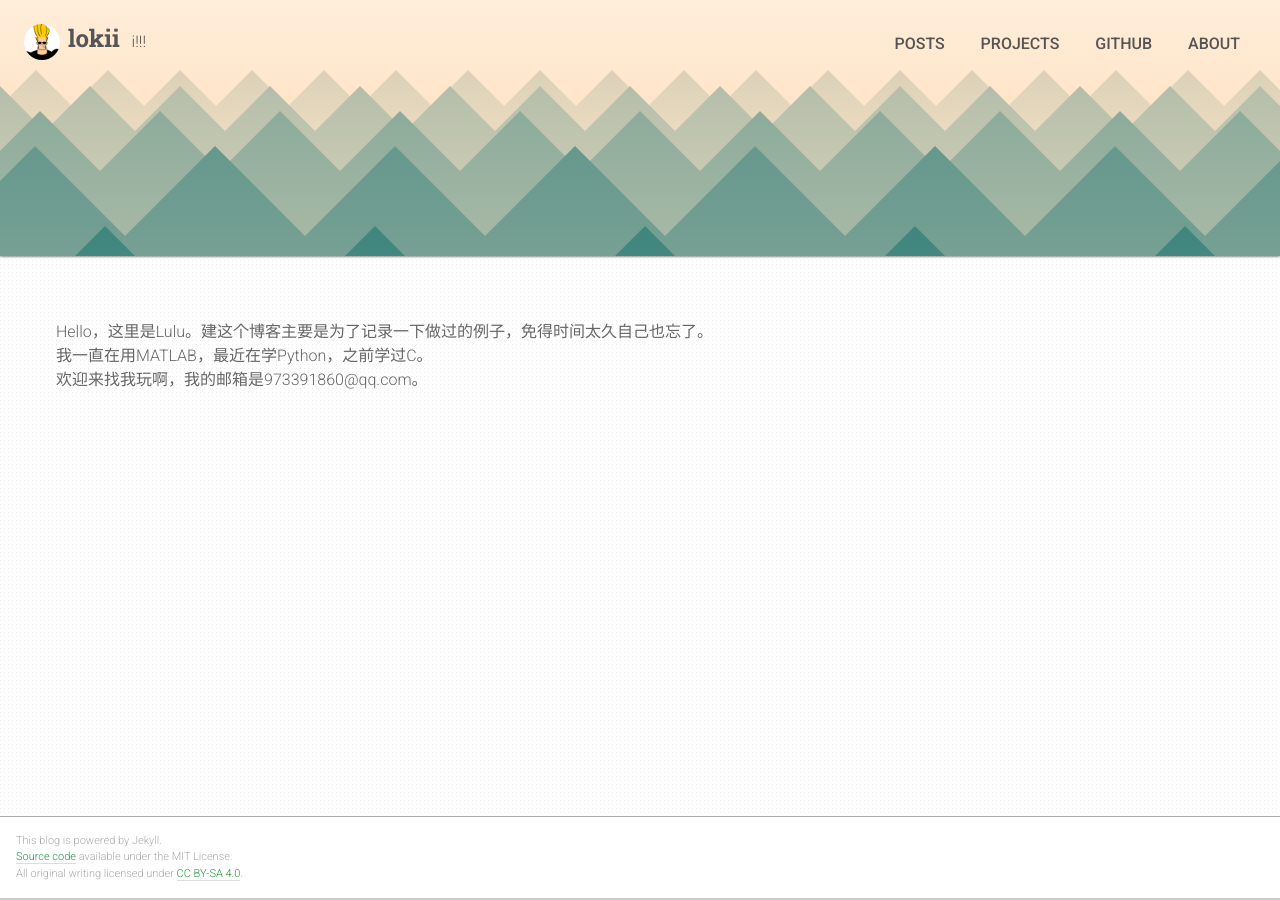
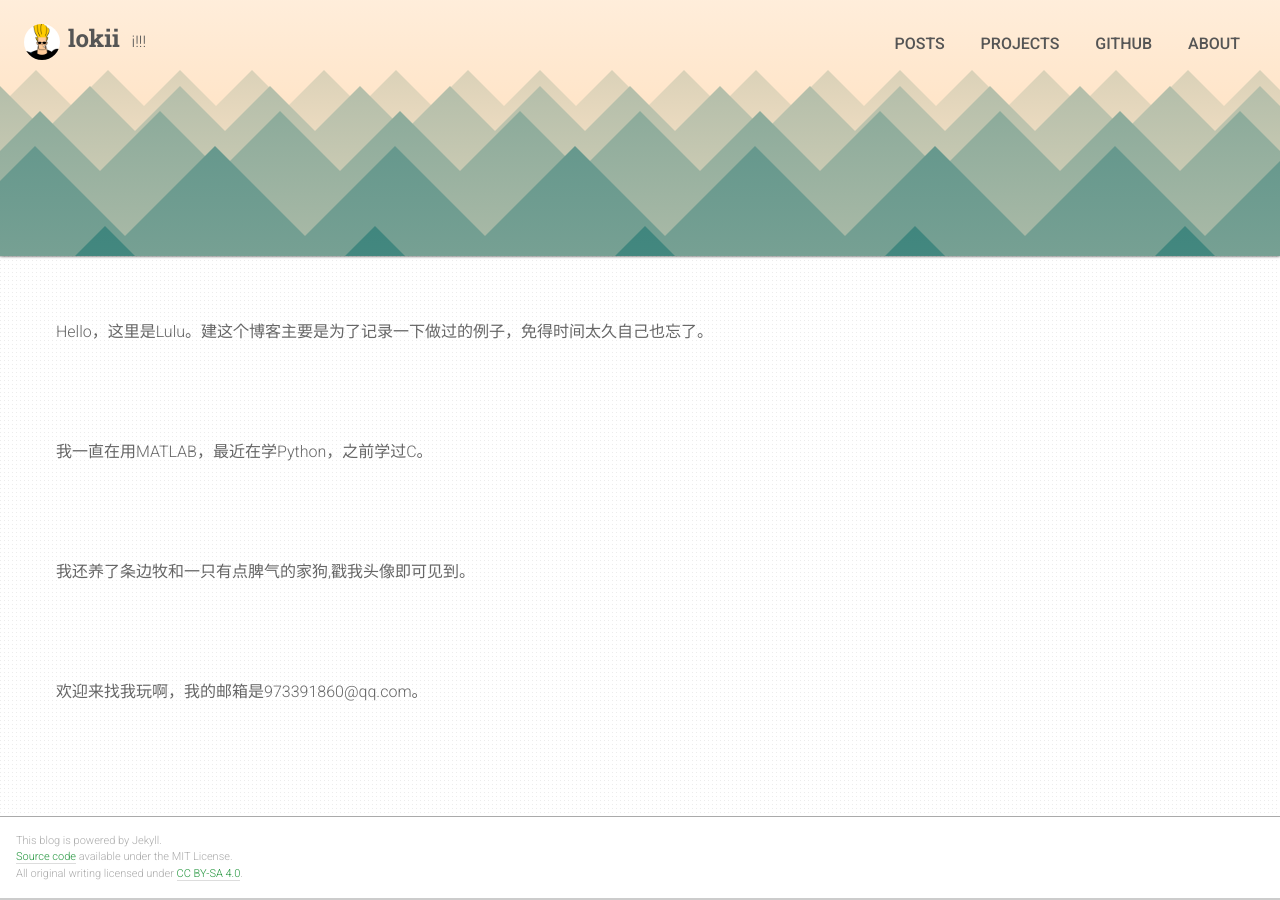
Before and after one commit to rlue/jekyll-solana, a Jekyll site: the page built from about.html, in a window 1280 px wide. Built offline with Jekyll 4.4.1, drawn with Linux system fonts in a browser that asks for light colours.

Commit message:
Update about.html

```diff
--- a/about.html
+++ b/about.html
@@ -1,8 +1,11 @@
 ---
 layout: listing
-title: About
+title: ABOUT
 teaser: loki
 ---
 
 
-<p>Hello，这里是Lulu。建这个博客主要是为了记录一下做过的例子，免得时间太久自己也忘了。<br>我一直在用MATLAB，最近在学Python，之前学过C。<br>欢迎来找我玩啊，我的邮箱是973391860@qq.com。</p>
+<p>Hello，这里是Lulu。建这个博客主要是为了记录一下做过的例子，免得时间太久自己也忘了。<p>
+<p>我一直在用MATLAB，最近在学Python，之前学过C。<p>
+<p>我还养了条边牧和一只有点脾气的家狗,戳我头像即可见到。<p>
+<p>欢迎来找我玩啊，我的邮箱是973391860@qq.com。<p>
```
